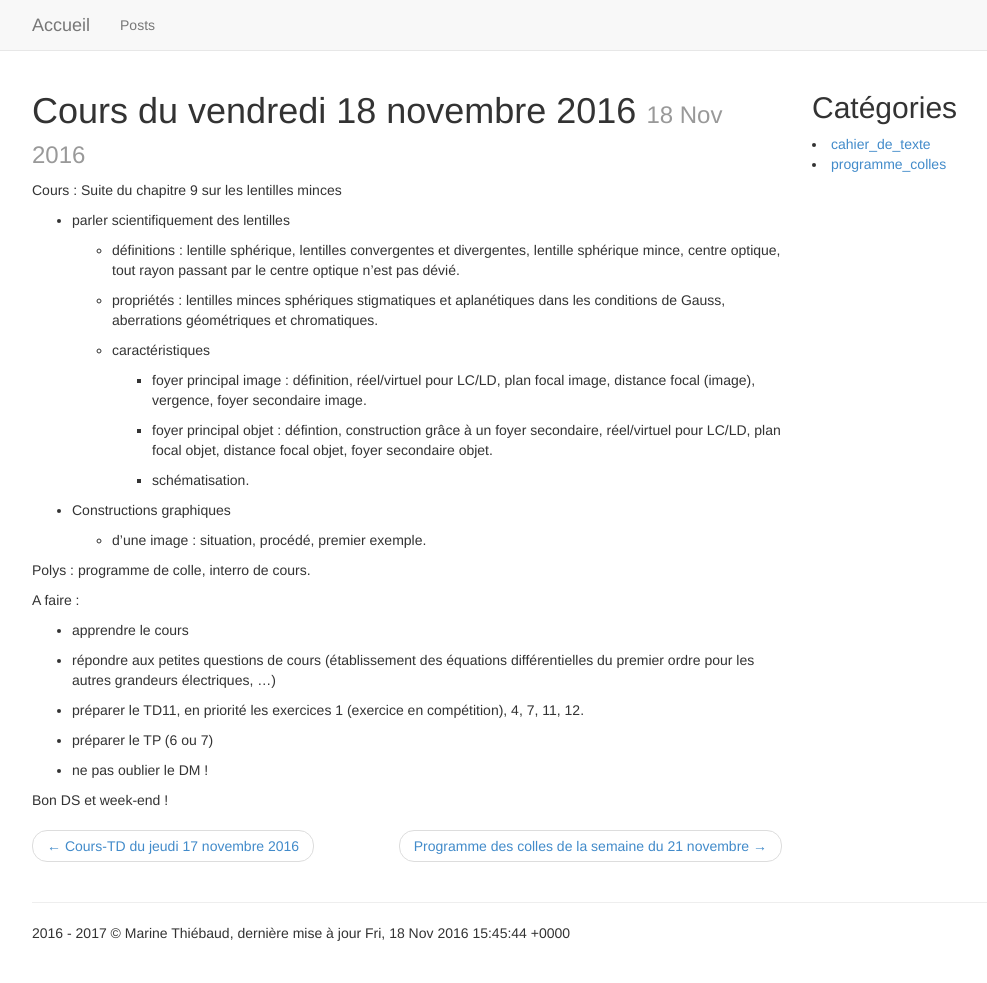
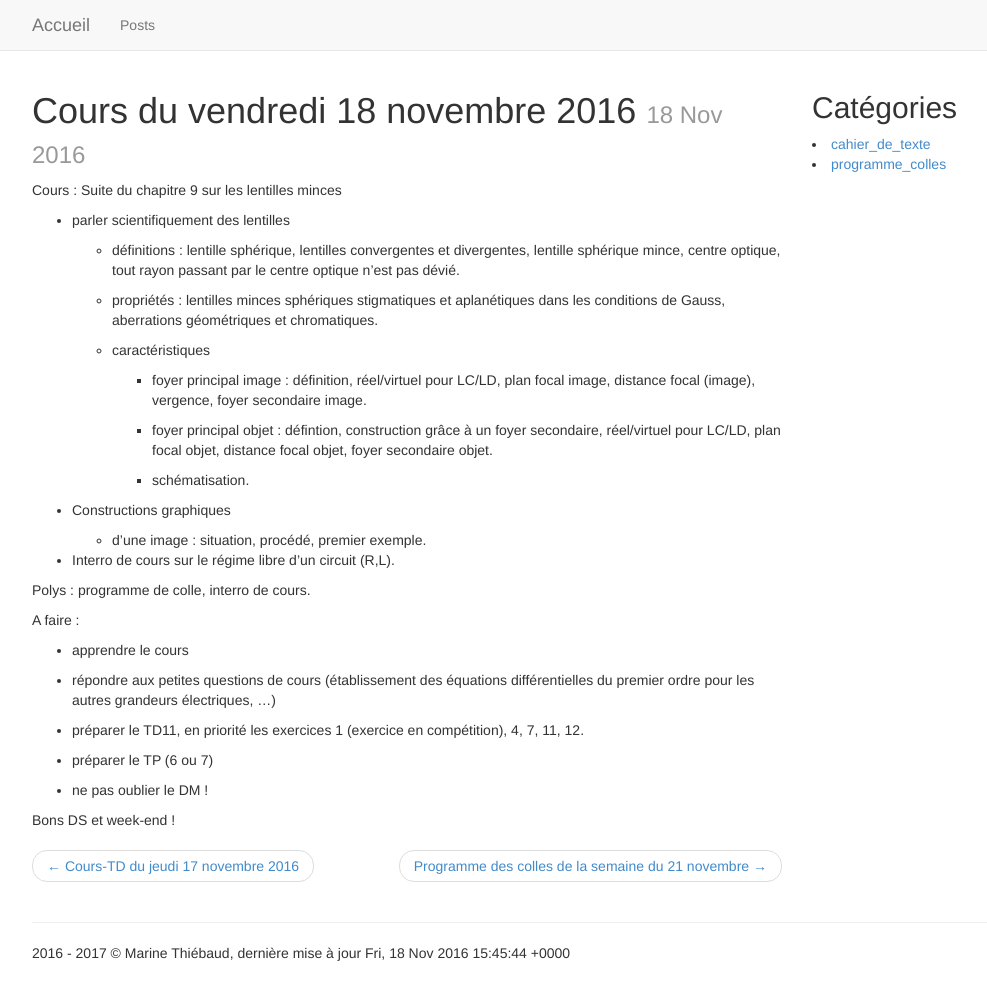
Before and after one commit to Marineflower/SitePCSI_Turgot, a Jekyll site: the page built from _posts/2016-11-18-cours.md, in a window 1280 px wide. Shown: the whole page, without its empty margins (38-1025 px from the left). Built offline with Jekyll 4.4.1, drawn with Linux system fonts in a browser that asks for light colours; nearby versions of some CDN libraries.

Commit message:
correction du 18 nov

```diff
--- a/_posts/2016-11-18-cours.md
+++ b/_posts/2016-11-18-cours.md
@@ -25,6 +25,8 @@ Cours : Suite du chapitre 9 sur les lentilles minces
 
   - d'une image : situation, procédé, premier exemple.
 
+- Interro de cours sur le régime libre d'un circuit (R,L).
+
 Polys : programme de colle, interro de cours.
 
 A faire :
@@ -39,4 +41,4 @@ A faire :
 
 - ne pas oublier le DM !
 
-Bon DS et week-end !
+Bons DS et week-end !
```
